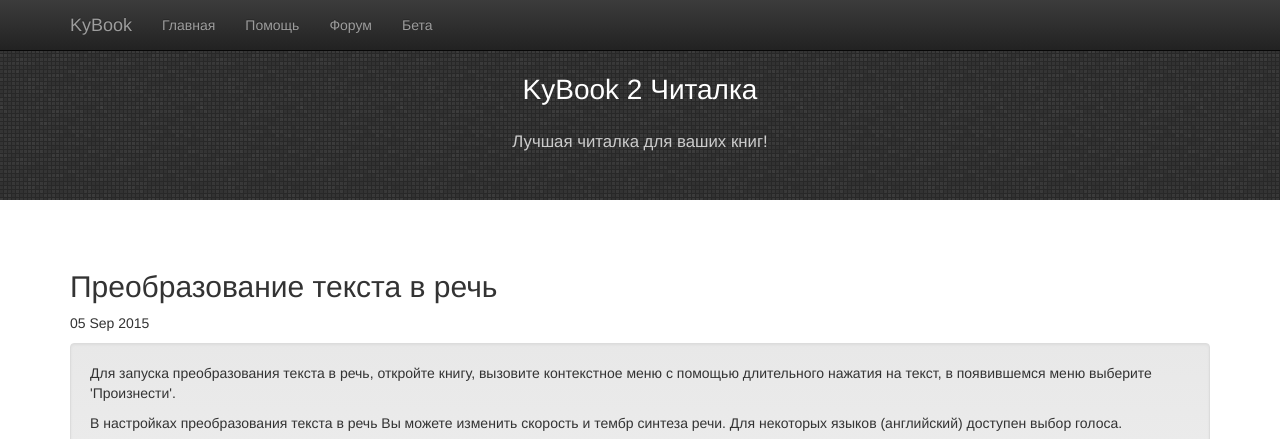
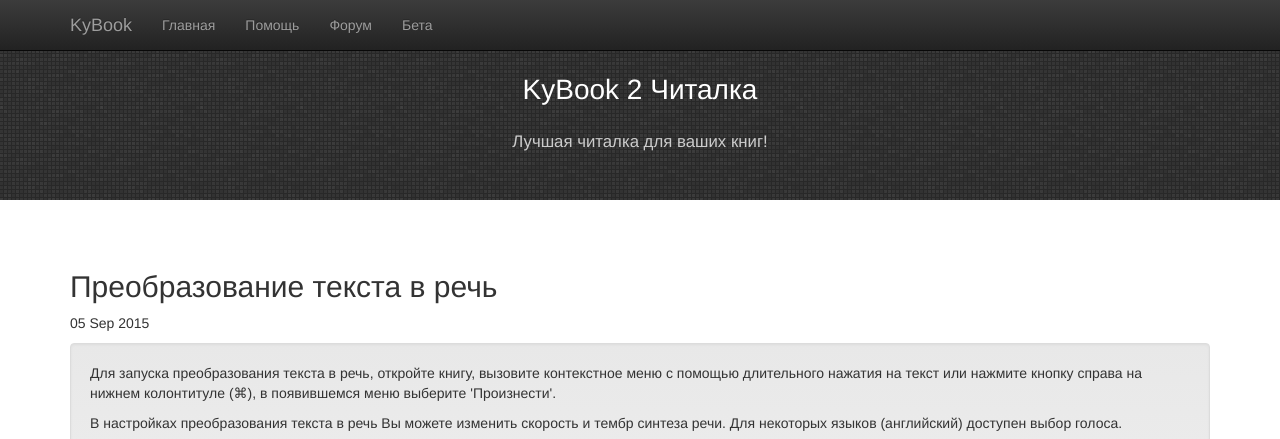
Before and after one commit to kolyvan/kybook-reader.com, a Jekyll site: the page built from faq/ru/_posts/2015-09-05-tts.html, in a window 1280 px wide, cut to the strip 0-439 px from the top of the page. Built offline with Jekyll 4.4.1, drawn with Linux system fonts in a browser that asks for light colours; nearby versions of some CDN libraries; comment, search, counter and statistics services are not loaded.

Commit message:
update TTS faq

```diff
--- a/faq/ru/_posts/2015-09-05-tts.html
+++ b/faq/ru/_posts/2015-09-05-tts.html
@@ -4,7 +4,7 @@
 ---
 
 <div>
-<p>Для запуска преобразования текста в речь, откройте книгу, вызовите контекстное меню с помощью длительного нажатия на текст, в появившемся меню выберите 'Произнести'.</p>
+<p>Для запуска преобразования текста в речь, откройте книгу, вызовите контекстное меню с помощью длительного нажатия на текст или нажмите кнопку справа на нижнем колонтитуле (⌘), в появившемся меню выберите 'Произнести'.</p>
 <p>В настройках преобразования текста в речь Вы можете изменить скорость и тембр синтеза речи. Для некоторых языков (английский) доступен выбор голоса.</p>
 </div>
 
```
